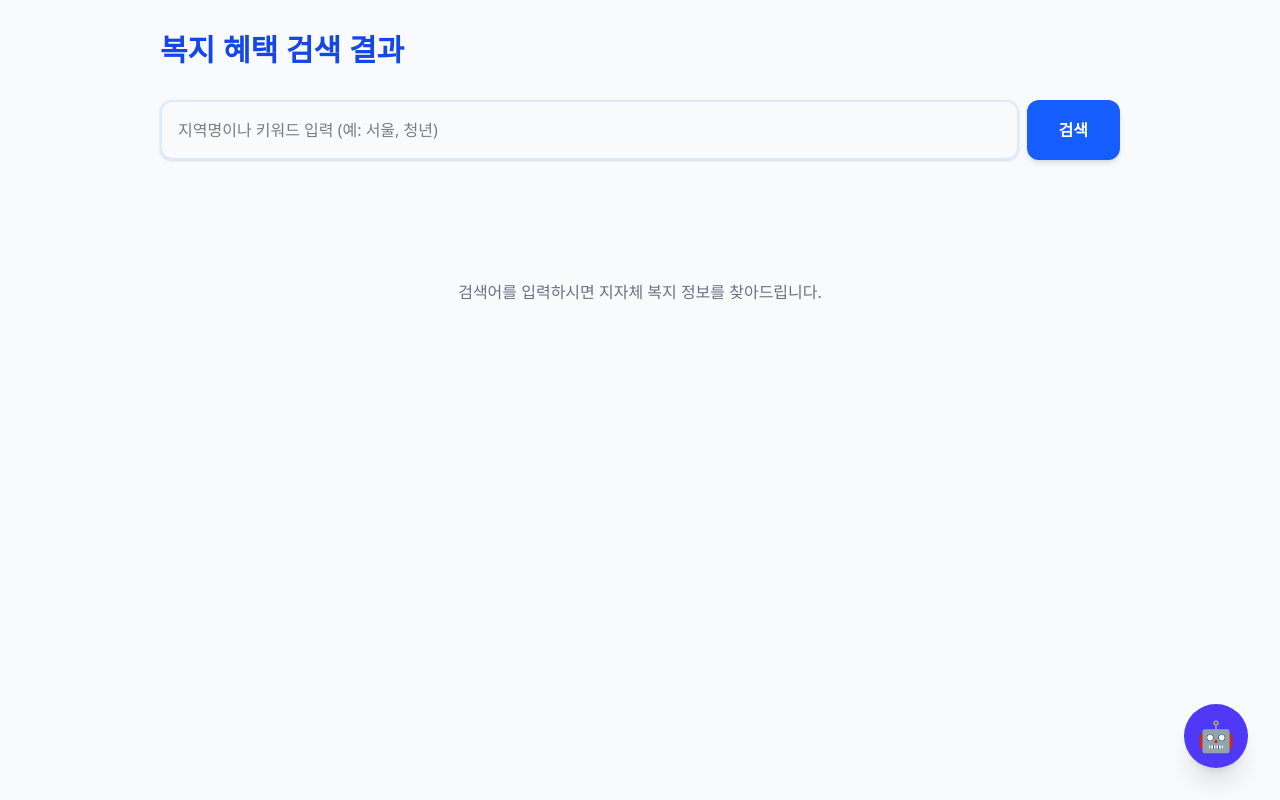
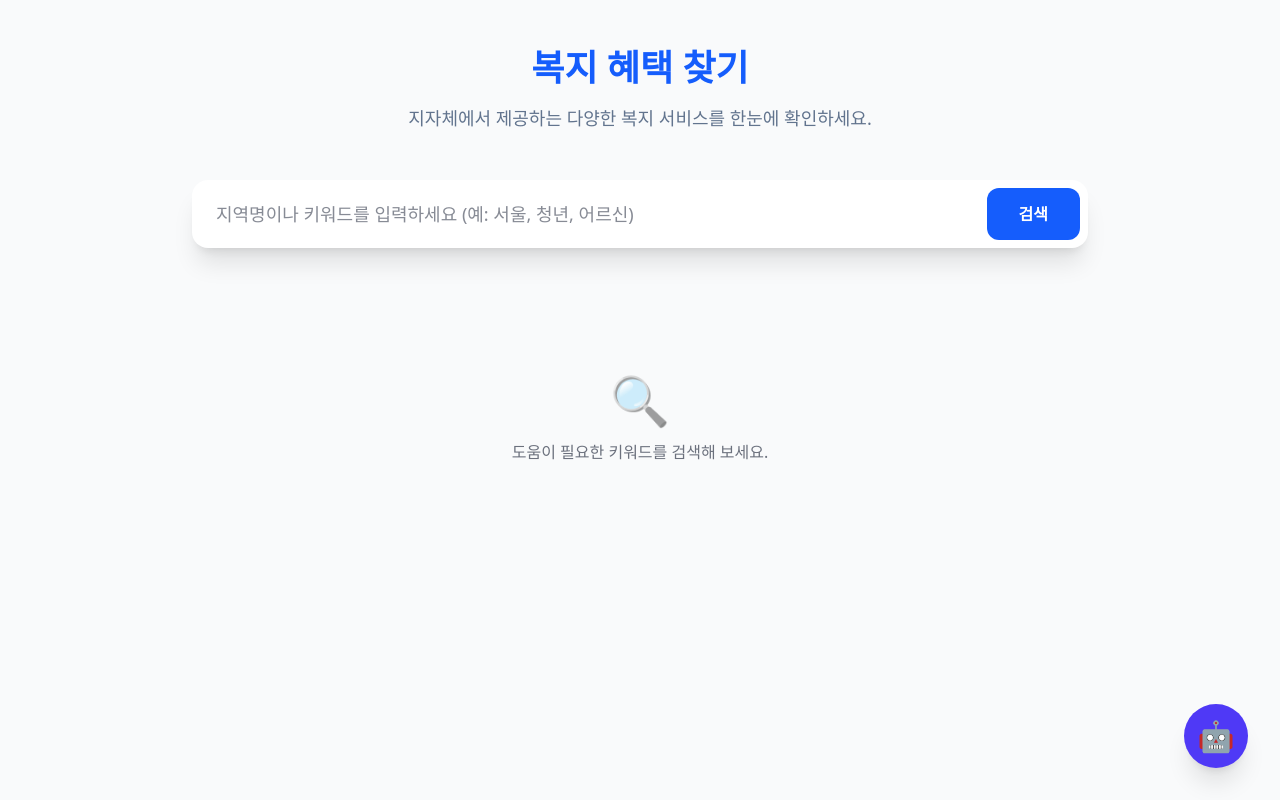
Before and after one commit to turtle815/job-seeker-v3, a Next.js app: page /welfare in a window 1280 px wide. Built offline with nearby package versions, Linux system fonts and the light colour scheme.

Commit message:
design: 최종 카드형 복지 검색 디자인 적용

```diff
--- a/app/welfare/page.tsx
+++ b/app/welfare/page.tsx
@@ -9,65 +9,81 @@ async function getWelfareData(query: string) {
   try {
     const res = await fetch(url, { cache: 'no-store' });
     const xmlText = await res.text();
-    return xmlText; // 원본 XML 텍스트 반환
+    return xmlText;
   } catch (error) {
     return null;
   }
 }
 
-// 2. 화면을 그리는 메인 컴포넌트
+// 2. XML 텍스트에서 특정 태그 안의 내용을 추출하는 도우미 함수
+function extractTag(xml: string, tagName: string): string[] {
+  const regex = new RegExp(`<${tagName}>(.*?)<\/${tagName}>`, 'g');
+  const matches = xml.match(regex);
+  return matches ? matches.map(m => m.replace(/<[^>]*>/g, '')) : [];
+}
+
 export default async function WelfarePage({ searchParams }: { searchParams: { q?: string } }) {
   const query = searchParams.q || "";
   const xmlData = query ? await getWelfareData(query) : null;
 
+  // XML에서 필요한 데이터 추출
+  const titles = xmlData ? extractTag(xmlData, 'servNm') : []; // 서비스명
+  const orgs = xmlData ? extractTag(xmlData, 'jurOrgNm') : []; // 담당기관
+  const details = xmlData ? extractTag(xmlData, 'servDtl') : []; // 상세내용
+
   return (
-    <div className="p-8 max-w-5xl mx-auto font-sans text-black">
-      <h1 className="text-3xl font-bold mb-8 text-blue-700">복지 혜택 검색 결과</h1>
+    <div className="min-h-screen bg-gray-50 p-6 md:p-12 font-sans text-slate-900">
+      <div className="max-w-4xl mx-auto">
+        <header className="mb-12 text-center">
+          <h1 className="text-4xl font-extrabold text-blue-600 mb-4">복지 혜택 찾기</h1>
+          <p className="text-slate-500 text-lg">지자체에서 제공하는 다양한 복지 서비스를 한눈에 확인하세요.</p>
+        </header>
 
-      <form action="/welfare" method="GET" className="mb-10 flex gap-2">
+        {/* 검색창 */}
+        <form action="/welfare" method="GET" className="mb-12 relative">
           <input
             name="q"
             defaultValue={query}
-          placeholder="지역명이나 키워드 입력 (예: 서울, 청년)"
-          className="flex-1 border-2 border-blue-100 p-4 rounded-xl focus:border-blue-500 outline-none shadow-sm"
+            placeholder="지역명이나 키워드를 입력하세요 (예: 서울, 청년, 어르신)"
+            className="w-full border-0 bg-white p-5 pl-6 pr-32 rounded-2xl shadow-xl text-lg focus:ring-2 focus:ring-blue-500 outline-none transition-all"
           />
-        <button type="submit" className="bg-blue-600 text-white px-8 py-4 rounded-xl font-bold hover:bg-blue-700 transition shadow-md">
+          <button type="submit" className="absolute right-2 top-2 bottom-2 bg-blue-600 text-white px-8 rounded-xl font-bold hover:bg-blue-700 transition-colors">
             검색
           </button>
         </form>
 
-      <div className="space-y-4">
-        {!query && <p className="text-center text-gray-500 py-20">검색어를 입력하시면 지자체 복지 정보를 찾아드립니다.</p>}
-
-        {/* XML 데이터가 있을 때만 결과 목록을 보여줌 */}
-        {xmlData && (
-          <div className="grid gap-4">
-            {/* 데이터가 성공적으로 왔는지 간단히 체크 */}
-            {xmlData.includes("<servList>") ? (
-              <p className="text-green-600 font-medium mb-2">✅ 데이터를 성공적으로 불러왔습니다.</p>
-            ) : (
-              <p className="text-red-500">데이터 형식이 올바르지 않거나 결과가 없습니다.</p>
+        {/* 검색 결과 리스트 */}
+        <div className="grid gap-6">
+          {!query && (
+            <div className="text-center py-20 opacity-60">
+              <span className="text-5xl mb-4 block">🔍</span>
+              <p>도움이 필요한 키워드를 검색해 보세요.</p>
+            </div>
           )}
 
-            {/* XML 원본 데이터를 스크롤 가능한 창에 담기 */}
-            <div className="bg-gray-50 border-2 border-gray-200 rounded-2xl p-6">
-               <h3 className="text-lg font-bold mb-4 text-gray-700">📋 수신된 데이터 (Raw XML)</h3>
-               <div className="bg-white p-4 rounded-lg border overflow-auto max-h-[400px]">
-                 <pre className="text-xs text-blue-800 leading-relaxed">
-                   {xmlData}
-                 </pre>
+          {query && titles.length > 0 ? (
+            titles.map((title, index) => (
+              <div key={index} className="bg-white p-8 rounded-3xl shadow-sm border border-slate-100 hover:shadow-md transition-shadow">
+                <div className="flex justify-between items-start mb-4">
+                  <span className="bg-blue-50 text-blue-600 text-xs font-bold px-3 py-1 rounded-full">
+                    {orgs[index] || "지자체 공통"}
+                  </span>
                 </div>
+                <h3 className="text-2xl font-bold mb-3 text-slate-800">{title}</h3>
+                <p className="text-slate-600 leading-relaxed mb-6 line-clamp-3">
+                  {details[index] || "상세 정보는 해당 기관에 문의해 주세요."}
+                </p>
+                <button className="text-blue-600 font-semibold flex items-center gap-1 hover:underline">
+                  자세히 보기 <span>→</span>
+                </button>
               </div>
-
-            <div className="bg-blue-50 p-6 rounded-2xl border-2 border-blue-100">
-                <p className="text-blue-800">
-                   💡 **대표님, 축하드립니다!** 데이터 수신에 완벽히 성공했습니다.<br/>
-                   이제 이 XML 안의 `&lt;servNm&gt;`(서비스명)이나 `&lt;servDtl&gt;`(상세내용) 태그를 추출해서
-                   멋진 카드로 만드는 단계만 남았습니다.
-                </p>
+            ))
+          ) : query ? (
+            <div className="text-center py-20 bg-white rounded-3xl border border-dashed border-slate-300">
+              <p className="text-slate-400">'{query}'에 대한 검색 결과가 없습니다.</p>
             </div>
+          ) : null}
         </div>
-        )}
       </div>
     </div>
   );
```
Lines whose indentation alone changed are shown as unchanged.
